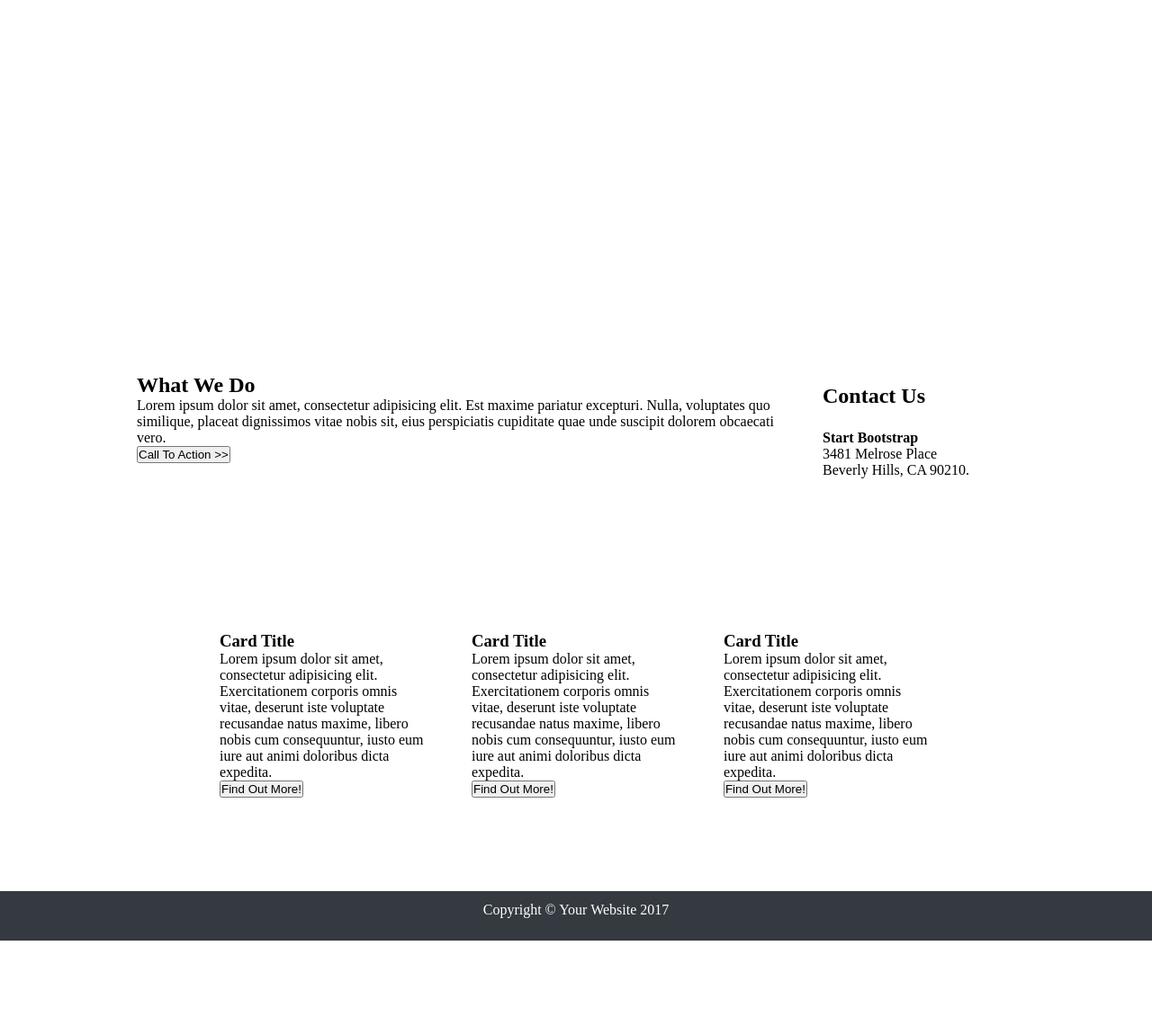
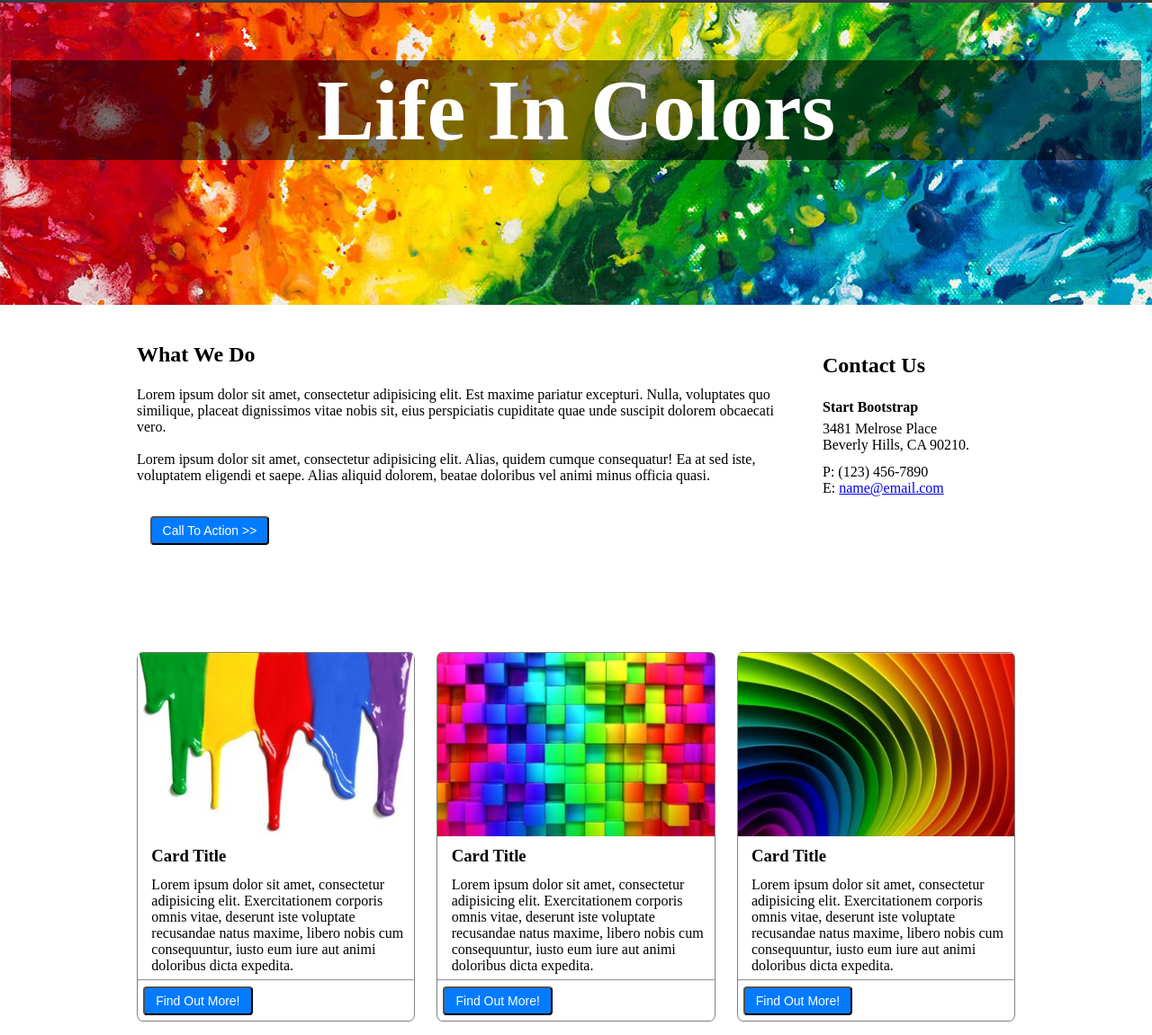
Before and after one commit to Pauliih/my_page_responsive, a plain HTML site: page index.html in a window 1280 px wide. Shown: the part 61-1212 px from the top of the page at 90% size. Before the commit the page ends 1107 px from the top, so only its background shows below. Drawn offline with Linux system fonts and the light colour scheme.

Commit message:
con imagenes, menu, all

```diff
--- a/assets/css/main.css
+++ b/assets/css/main.css
@@ -6,12 +6,11 @@ header{
   background-color: #343A40FF;
   color: white;
   padding: 0 8%;
-  height: 55px;
   width: 100%;
   text-align: right;
+
+  position: fixed;
 }
-
-
 
 .txt-title{
   text-align: left;
@@ -41,50 +40,87 @@ li{
   color: white;
 }
 
+.hamburger{
+  display: none;
+}
 /* _____________________________________________________________________ */
 
 .init{
-  background: url(../img/);
+  background-image: url(../img/cat-header-trending_1920x716.jpg);
+  height: 400px;
+  padding-top:10%;
+}
+
+h1{
   color: white;
-  text-align: center;
-  padding: 10%;
-  height: 400px;
-  /* opacity: 0.8;
-  background: rgba(1,1,0,0.5); */
+  font-size: 6em;
+  background-color: rgba(0,0,0,0.5);
 }
 
 #about{
   text-align: left;
+  padding: 3% 0;
+}
+#about p{
+  padding: 3% 0;
 }
 
 .txt-img{
   text-align: left;
 }
-.h2{
-  font-size: 4.5em;
-  padding-top: 5%;
-}
-
-.h3{
-  font-size: 3em;
-}
 
 /* _____________________________________________________________________ */
 
+#services{
+  padding: 5% 0;
+}
+
+.buttons{
+  background-color: #007BFFFF;
+  border-radius: 4px;
+  color:white;
+  text-align: center;
+  cursor: pointer;
+  padding: 6px 12px;
+  font-size: 14px;
+  margin: 2%;
+}
+
+.border{
+  border: 1px solid grey;
+  border-radius: 2%;
+}
+
+.cards{
+text-align: left;
+}
+
+.cards img{
+  border-top-right-radius: 2%;
+  border-top-left-radius: 2%;
+}
+
+.cards h3, .cards p{
+  margin-left: 3%;
+  padding: 2%;
+}
+
+.picture{
+  padding: 0;
+  margin: 0;
+}
+
 .image{
   width: 100%;
-  border-radius: 50%;
 }
-
-#images, #let-rock{
-  padding: 8%;
-}
-
 
 /* _____________________________________________________________________ */
 
 footer{
   background-color: #343A40FF;
   color: white;
-  height: 55px;
 }
+
+footer p{
+  padding: 2% 0;
+}
--- a/assets/css/media.css
+++ b/assets/css/media.css
@@ -1 +1,32 @@
-@media
+@media (min-width: 200px) and (max-width: 534px){
+  [class*="col-"]{ /* para que las col ocupen el 100% del ancho y se agrupan hacia abajo */
+    width: 100%;
+  }
+	.no-hamburguer{
+		display: none;
+	}
+
+  .hamburger{
+    display: inline-block;
+    text-align: right;
+    padding: 0;
+  }
+
+ header label{
+  text-align: right;
+  font-size: 28px;
+  cursor: pointer;
+  margin: 6px 0;
+}
+
+  .txt-title{
+    text-align: left;
+    margin: 0!important;
+    padding: 0!important;
+  }
+
+  .bootstrap{
+    padding-right: 0;
+    padding-left: 0;
+  }
+}
--- a/index.html
+++ b/index.html
@@ -11,82 +11,81 @@
   <link rel="stylesheet" href="assets/font-awesome-4.7.0/css/font-awesome.min.css">
 </head>
 <body>
-  <header class="">
+  <header>
     <div class="row">
-      <div class="col-6">
+      <div class="col-6 bootstrap">
         <h2 class="txt-title">Start Bootstrap</h1>
       </div>
-      <div class="col-6">
+      <div class="col-6 no-hamburguer">
         <nav class="menu">
           <ul class="list-header">
-            <a href="#"><li>Home</li></a>
-            <a href="#"><li>About</li></a>
-            <a href="#"><li>Services</li></a>
-            <a href="#"><li>Contact</li></a>
+            <a href="#init"><li>Home</li></a>
+            <a href="#about"><li>About</li></a>
+            <a href="#services"><li>Services</li></a>
+            <a href="#contact"><li>Contact</li></a>
           </ul>
         </nav>
+      </div>
+      <div class="col-6 hamburger">
+        <label class="fa fa-bars" for="menu-bar"></label>
       </div>
     </div>
   </header>
 
-  <div class="container">
   <section id="init">
     <div class="row">
       <div class="col-12 init">
-        <h2 class="h2">My Page Wonder</h2>
-        <h3 class="h3">Get in or Get out!</h3>
+      <!-- Aquí va la imagen -->
+      <h1 class="h1">Life In Colors</h1>
       </div>
     </div>
   </section>
 
+  <div class="container">
   <section id="about">
     <div class="row">
       <div class="col-9">
         <h2>What We Do</h2>
-        <p>Lorem ipsum dolor sit amet, consectetur adipisicing elit. Est maxime pariatur excepturi. Nulla, voluptates quo similique, placeat dignissimos vitae nobis sit, eius perspiciatis cupiditate quae unde suscipit dolorem obcaecati vero.</p>
-        <input type="button" value="Call To Action >>">
+        <p>Lorem ipsum dolor sit amet, consectetur adipisicing elit. Est maxime pariatur excepturi. Nulla, voluptates quo similique, placeat dignissimos vitae nobis sit, eius perspiciatis cupiditate quae unde suscipit dolorem obcaecati vero. <br><br>
+        Lorem ipsum dolor sit amet, consectetur adipisicing elit. Alias, quidem cumque consequatur! Ea at sed iste, voluptatem eligendi et saepe. Alias aliquid dolorem, beatae doloribus vel animi minus officia quasi.</p>
+        <input class="buttons" type="button" value="Call To Action >>">
       </div>
-      <div class="col-3 contact">
+      <div class="col-3" id="contact">
         <div class="col-12">
           <h2>Contact Us</h2>
         </div>
         <div class="col-12">
           <h4>Start Bootstrap</h4>
           <p>3481 Melrose Place <br>Beverly Hills, CA 90210.</p>
+          <p>P: (123) 456-7890 <br> E: <a href="#">name@email.com</a></p>
         </div>
       </div>
     </div>
   </section>
-  <section id="images">
+  <section id="services">
     <div class="row">
-      <div class="col-4">
-        <div class="col-12">
-          <img class="image" src="" alt="">
-        </div>
-        <div class="col-12 txt-img">
+      <div class="col-4 cards">
+        <div class="border">
+          <img class="image" src="assets/img/20170809153941-colores.jpeg" alt="">
           <h3>Card Title</h3>
-          <p>Lorem ipsum dolor sit amet, consectetur adipisicing elit. Exercitationem corporis omnis vitae, deserunt iste voluptate recusandae natus maxime, libero nobis cum consequuntur, iusto eum iure aut animi doloribus dicta expedita.</p>
-          <input type="button" value="Find Out More!">
+          <p class="txt">Lorem ipsum dolor sit amet, consectetur adipisicing elit. Exercitationem corporis omnis vitae, deserunt iste voluptate recusandae natus maxime, libero nobis cum consequuntur, iusto eum iure aut animi doloribus dicta expedita.</p>  <hr>
+          <input class="buttons" type="button" value="Find Out More!">
         </div>
       </div>
-      <div class="col-4">
-        <div class="col-12">
-          <img class="image" src="" alt="">
-        </div>
-        <div class="col-12 txt-img">
+      <div class="col-4 cards">
+        <div class="border">
+          <img class="image" src="assets/img/colores-300x200.jpg" alt="">
           <h3>Card Title</h3>
-          <p>Lorem ipsum dolor sit amet, consectetur adipisicing elit. Exercitationem corporis omnis vitae, deserunt iste voluptate recusandae natus maxime, libero nobis cum consequuntur, iusto eum iure aut animi doloribus dicta expedita.</p>
-          <input type="button" value="Find Out More!">
+          <p class="txt">Lorem ipsum dolor sit amet, consectetur adipisicing elit. Exercitationem corporis omnis vitae, deserunt iste voluptate recusandae natus maxime, libero nobis cum consequuntur, iusto eum iure aut animi doloribus dicta expedita.</p>   <hr>
+          <input class="buttons" type="button" value="Find Out More!">
         </div>
       </div>
-      <div class="col-4">
-        <div class="col-12">
-          <img class="image" src="" alt="">
-        </div>
-        <div class="col-12 txt-img">
+     <div class="col-4 cards">
+        <div class="border">
+          <img class="image" src="assets/img/psicologu00c3u00ada-del-color-utilice-los-colores-para-aumentar-sus-ventas-online-y-offline.jpg" alt="">
           <h3>Card Title</h3>
-          <p>Lorem ipsum dolor sit amet, consectetur adipisicing elit. Exercitationem corporis omnis vitae, deserunt iste voluptate recusandae natus maxime, libero nobis cum consequuntur, iusto eum iure aut animi doloribus dicta expedita.</p>
-          <input type="button" value="Find Out More!">
+          <p class="txt">Lorem ipsum dolor sit amet, consectetur adipisicing elit. Exercitationem corporis omnis vitae, deserunt iste voluptate recusandae natus maxime, libero nobis cum consequuntur, iusto eum iure aut animi doloribus dicta expedita.</p>    <hr>
+          <input class="buttons" type="button" value="Find Out More!">
         </div>
       </div>
     </div>
```
Also changed, not shown: assets/img/20170809153941-colores.jpeg (added), assets/img/cat-header-trending_1920x400.jpg (added), assets/img/cat-header-trending_1920x716.jpg (added), assets/img/colores-300x200.jpg (added), assets/img/psicologu00c3u00ada-del-color-utilice-los-colores-para-aumentar-sus-ventas-online-y-offline.jpg (added).
